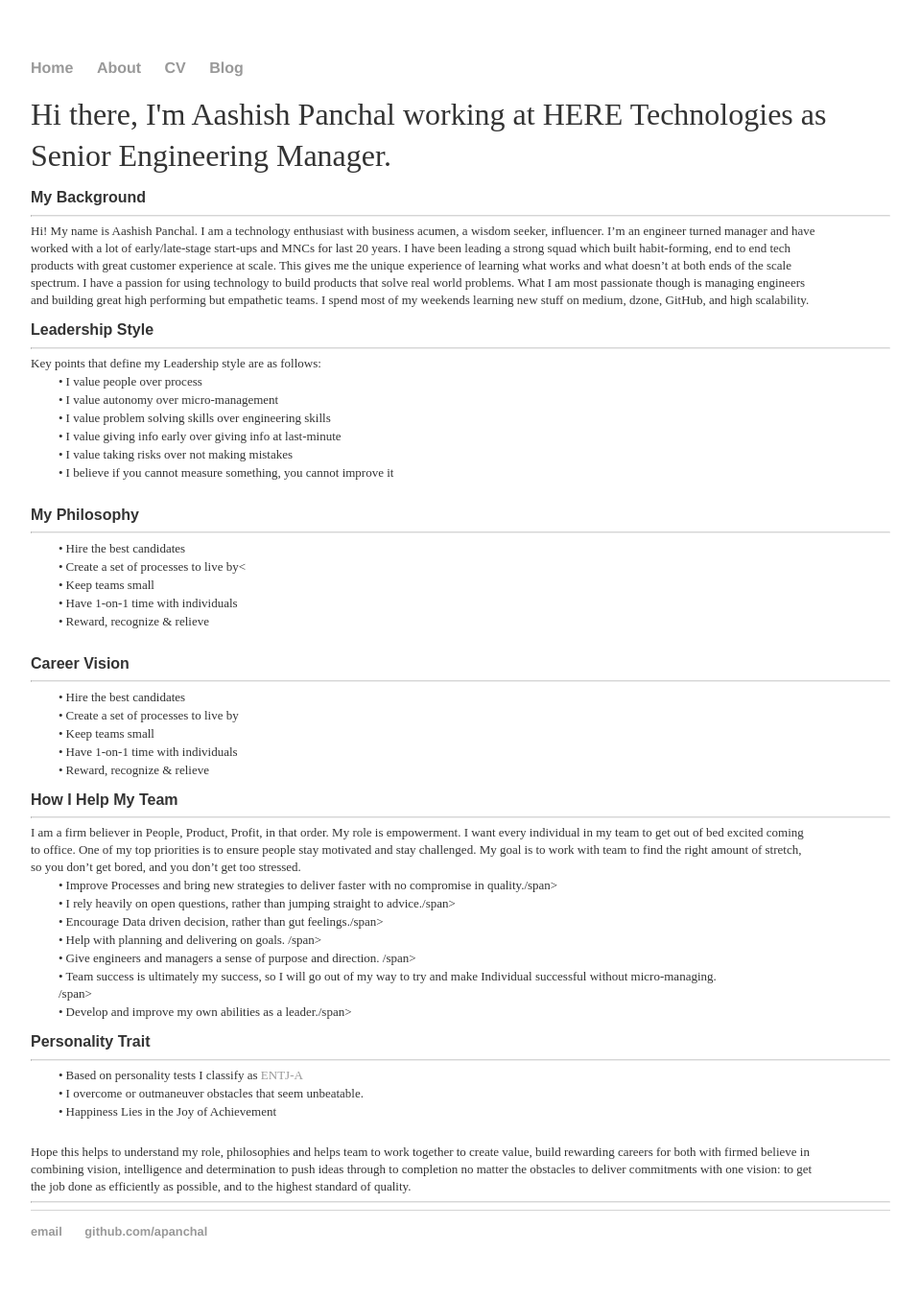
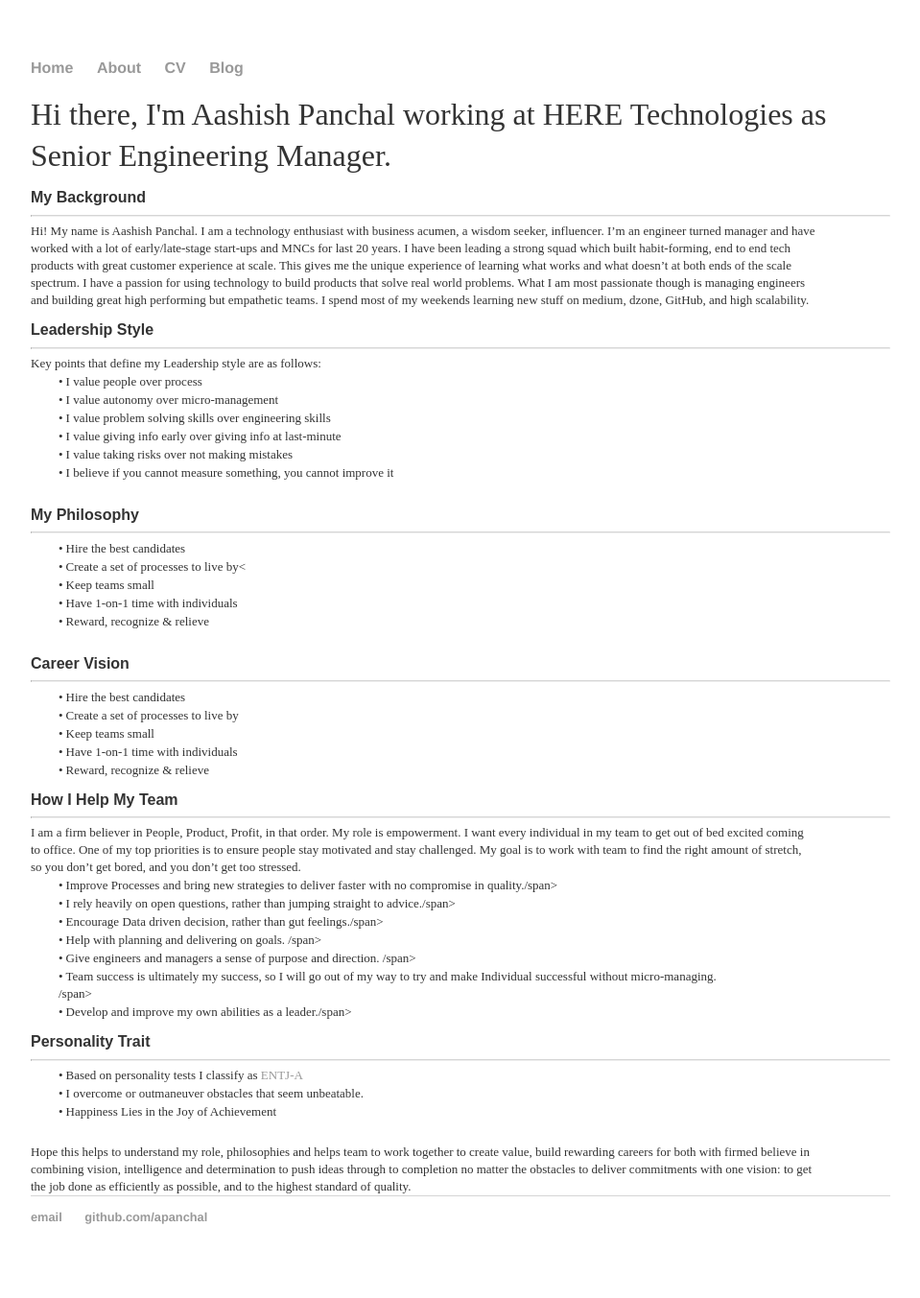
Before and after one commit to apanchal/apanchal.github.io, a Jekyll site: the page built from index.html, in a window 1280 px wide. Shown: the whole page at 96% size, without its empty margins (160-1119 px from the left). Built offline with Jekyll 4.4.1, drawn with Linux system fonts in a browser that asks for light colours.

Commit message:
Update index.html

```diff
--- a/index.html
+++ b/index.html
@@ -75,5 +75,5 @@ title: Aashish Panchal
 				combining vision, intelligence and determination to push ideas through to completion no matter the obstacles to deliver commitments with one vision:
 				to get the job done as efficiently as possible, and to the highest standard of quality.
 			</p>
-			<hr class="new1">
+
 		</div>
```
